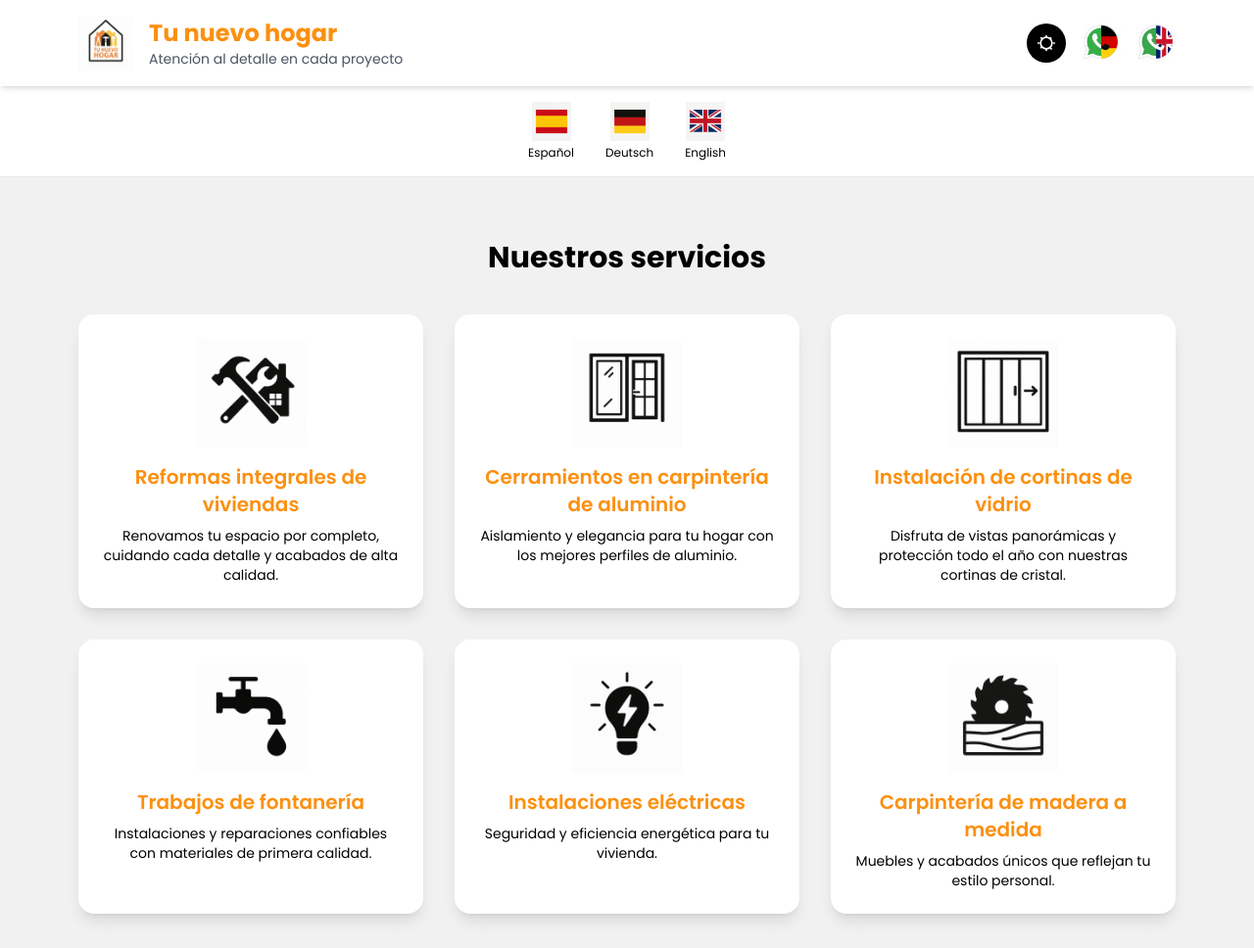
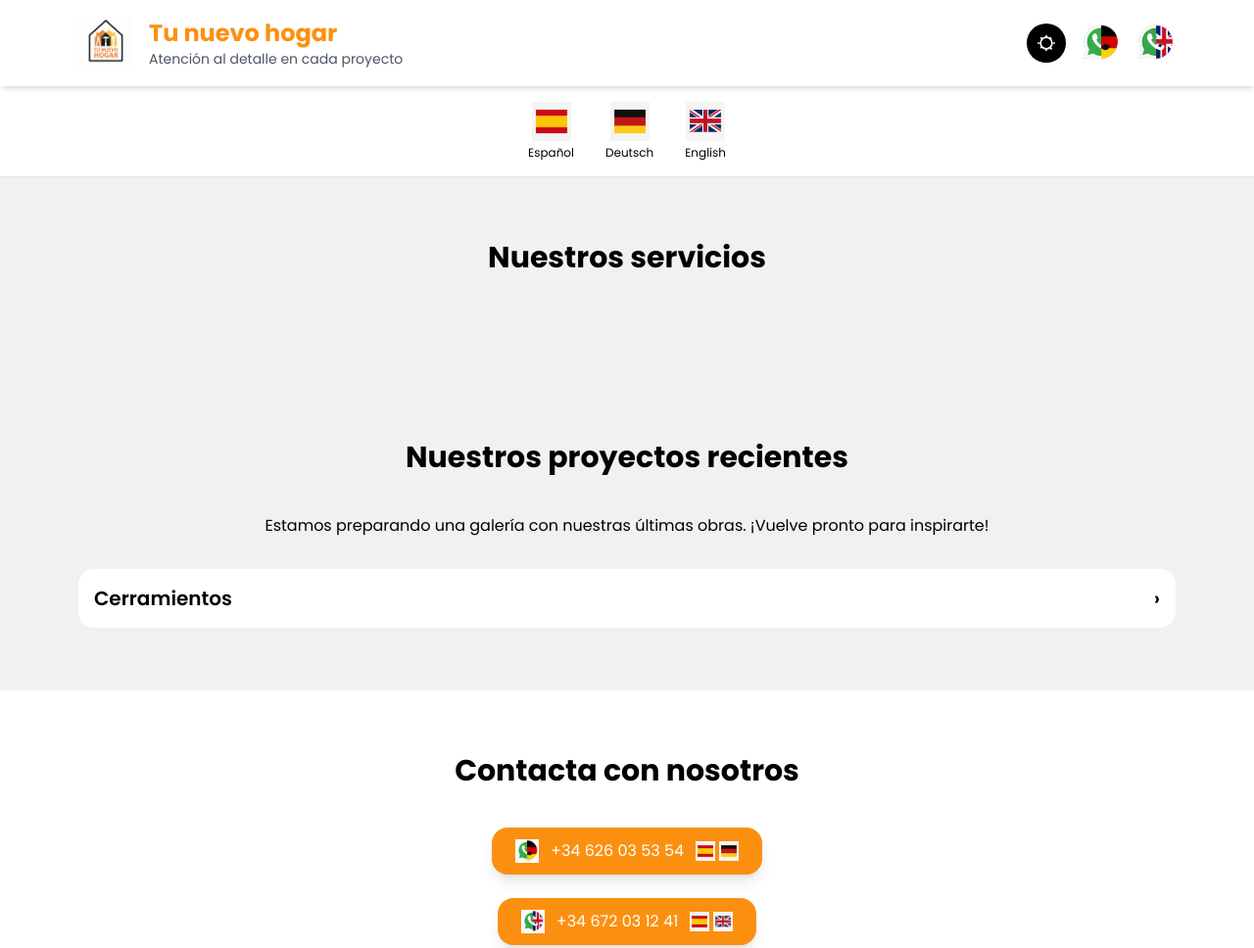
Before and after one commit to wekeke16/web-de-reformas, a plain HTML site: page index.html in a window 1280 px wide. Shown: the top 968 px of the page at 98% size. Drawn offline with nearby package versions, Linux system fonts and the light colour scheme.

Commit message:
Update index.html

```diff
--- a/index.html
+++ b/index.html
@@ -50,8 +50,19 @@
   </script>
 
   <style>
-    body { font-family: 'Poppins', sans-serif; }
-    :focus-visible { outline: 2px solid #fb9010; outline-offset: 2px; }
+    body{font-family:'Poppins',sans-serif}
+    :focus-visible{outline:2px solid #fb9010;outline-offset:2px}
+
+    /* --- resumen “details” sin viñetas y con flecha --- */
+    details summary{list-style:none;cursor:pointer;display:flex;align-items:center;justify-content:space-between}
+    details summary::-webkit-details-marker{display:none}
+    details summary::after{content:'›';font-size:1.25rem;line-height:1;transition:transform .3s ease;margin-left:.5rem}
+    details[open] summary::after{transform:rotate(90deg)}
+
+    /* --- Galería horizontal --- */
+    .row-scroll{display:flex;gap:1rem;overflow-x:auto;scroll-snap-type:x mandatory;padding-bottom:1rem}
+    .row-scroll>*{scroll-snap-align:start;flex:0 0 auto}
+    .row-scroll img,.row-scroll video{height:10rem;border-radius:.75rem;box-shadow:0 2px 8px rgb(0 0 0 / .1)}
   </style>
 </head>
 <body class="bg-background text-neutral dark:text-gray-100 selection:bg-primary/20">
@@ -114,45 +125,7 @@
     <section id="servicios" class="py-16">
       <div class="max-w-6xl mx-auto px-4">
         <h2 class="text-3xl font-bold text-center mb-10 reveal" data-i18n="services_title">Nuestros servicios</h2>
-        <div class="grid gap-8 md:grid-cols-2 lg:grid-cols-3">
-          <!-- … (tarjetas existentes) … -->
-          <!-- 1 -->
-          <div class="bg-white dark:bg-neutral rounded-2xl shadow-lg p-6 flex flex-col items-center text-center transform hover:scale-[1.03] transition reveal">
-            <img src="1.png" alt="Reformas integrales" class="h-28 w-28 object-contain mb-4" loading="lazy" />
-            <h3 class="text-xl font-semibold mb-2 text-primary" data-i18n="card1_title">Reformas integrales de viviendas</h3>
-            <p class="text-sm" data-i18n="card1_desc">Renovamos tu espacio por completo, cuidando cada detalle y acabados de alta calidad.</p>
-          </div>
-          <!-- 2 -->
-          <div class="bg-white dark:bg-neutral rounded-2xl shadow-lg p-6 flex flex-col items-center text-center transform hover:scale-[1.03] transition reveal">
-            <img src="2.png" alt="Cerramientos de aluminio" class="h-28 w-28 object-contain mb-4" loading="lazy" />
-            <h3 class="text-xl font-semibold mb-2 text-primary" data-i18n="card2_title">Cerramientos en carpintería de aluminio</h3>
-            <p class="text-sm" data-i18n="card2_desc">Aislamiento y elegancia para tu hogar con los mejores perfiles de aluminio.</p>
-          </div>
-          <!-- 3 -->
-          <div class="bg-white dark:bg-neutral rounded-2xl shadow-lg p-6 flex flex-col items-center text-center transform hover:scale-[1.03] transition reveal">
-            <img src="3.png" alt="Cortinas de vidrio" class="h-28 w-28 object-contain mb-4" loading="lazy" />
-            <h3 class="text-xl font-semibold mb-2 text-primary" data-i18n="card3_title">Instalación de cortinas de vidrio</h3>
-            <p class="text-sm" data-i18n="card3_desc">Disfruta de vistas panorámicas y protección todo el año con nuestras cortinas de cristal.</p>
-          </div>
-          <!-- 4 -->
-          <div class="bg-white dark:bg-neutral rounded-2xl shadow-lg p-6 flex flex-col items-center text-center transform hover:scale-[1.03] transition reveal">
-            <img src="4.png" alt="Fontanería" class="h-28 w-28 object-contain mb-4" loading="lazy" />
-            <h3 class="text-xl font-semibold mb-2 text-primary" data-i18n="card4_title">Trabajos de fontanería</h3>
-            <p class="text-sm" data-i18n="card4_desc">Instalaciones y reparaciones confiables con materiales de primera calidad.</p>
-          </div>
-          <!-- 5 -->
-          <div class="bg-white dark:bg-neutral rounded-2xl shadow-lg p-6 flex flex-col items-center text-center transform hover:scale-[1.03] transition reveal">
-            <img src="5.png" alt="Instalaciones eléctricas" class="h-28 w-28 object-contain mb-4" loading="lazy" />
-            <h3 class="text-xl font-semibold mb-2 text-primary" data-i18n="card5_title">Instalaciones eléctricas</h3>
-            <p class="text-sm" data-i18n="card5_desc">Seguridad y eficiencia energética para tu vivienda.</p>
-          </div>
-          <!-- 6 -->
-          <div class="bg-white dark:bg-neutral rounded-2xl shadow-lg p-6 flex flex-col items-center text-center transform hover:scale-[1.03] transition reveal">
-            <img src="6.png" alt="Carpintería de madera" class="h-28 w-28 object-contain mb-4" loading="lazy" />
-            <h3 class="text-xl font-semibold mb-2 text-primary" data-i18n="card6_title">Carpintería de madera a medida</h3>
-            <p class="text-sm" data-i18n="card6_desc">Muebles y acabados únicos que reflejan tu estilo personal.</p>
-          </div>
-        </div>
+        <div class="grid gap-8 md:grid-cols-2 lg:grid-cols-3"><!-- … tarjetas existentes … --></div>
       </div>
     </section>
 
@@ -161,6 +134,13 @@
       <div class="max-w-6xl mx-auto px-4">
         <h2 class="text-3xl font-bold text-center mb-10 reveal" data-i18n="projects_title">Nuestros proyectos recientes</h2>
         <p class="text-center reveal" data-i18n="projects_desc">Estamos preparando una galería con nuestras últimas obras. ¡Vuelve pronto para inspirarte!</p>
+
+        <!-- SUBSECCIÓN CERRAMIENTOS -->
+        <details id="cerramientos" class="mt-8 bg-white dark:bg-neutral rounded-2xl p-4 reveal">
+          <summary class="text-xl font-semibold" data-i18n="cerramientos_title">Cerramientos</summary>
+          <!-- Galería generada por JS -->
+          <div id="cerramientos-gallery" class="mt-6 space-y-8"></div>
+        </details>
       </div>
     </section>
 
@@ -168,7 +148,6 @@
     <section id="contacto" class="py-16 bg-white dark:bg-neutral">
       <div class="max-w-6xl mx-auto px-4">
         <h2 class="text-3xl font-bold text-center mb-10 reveal" data-i18n="contact_title">Contacta con nosotros</h2>
-
         <div class="flex flex-col items-center gap-6 reveal">
           <!-- Botón ES / DE -->
           <a href="https://wa.me/34626035354" class="flex items-center gap-3 bg-primary text-white px-6 py-3 rounded-2xl shadow-lg hover:scale-105 transition">
@@ -196,7 +175,7 @@
           </a>
         </div>
 
-        <!-- MAPA DE ALICANTE -->
+        <!-- MAPA -->
         <div class="mt-10 reveal">
           <h3 class="text-xl font-semibold mb-4 text-center" data-i18n="location_title">Nuestra ubicación en Alicante y alrededores</h3>
           <div class="aspect-w-16 aspect-h-9 bg-background border rounded-2xl overflow-hidden shadow-lg">
@@ -207,26 +186,7 @@
     </section>
 
     <!-- SOBRE NOSOTROS -->
-    <section id="sobre-nosotros" class="py-16 bg-white dark:bg-neutral">
-      <div class="max-w-6xl mx-auto px-4">
-        <h2 class="text-3xl font-bold text-center mb-10 reveal" data-i18n="about_title">Sobre nosotros 👷‍♂️</h2>
-        <div class="flex flex-col md:flex-row items-center gap-10">
-          <div class="flex-1 flex justify-center gap-6 reveal">
-            <img src="foto 1.png" alt="Miembro del equipo trabajando" class="w-40 h-40 object-cover rounded-full shadow-lg" loading="lazy" />
-            <img src="foto 2.png" alt="Sonrisa del equipo tras terminar un proyecto" class="w-40 h-40 object-cover rounded-full shadow-lg" loading="lazy" />
-          </div>
-          <div class="flex-1 reveal">
-            <p class="text-lg leading-relaxed" data-i18n="about_desc">
-              Con años de experiencia en <span class="text-primary font-semibold">albañilería</span>,
-              <span class="text-primary font-semibold">cerramientos de aluminio</span> e
-              <span class="text-primary font-semibold">instalación de cortinas de vidrio</span>,
-              nuestro equipo se dedica a crear espacios que combinan funcionalidad y estética.
-              Tu satisfacción es nuestro mayor orgullo. 💪🏡
-            </p>
-          </div>
-        </div>
-      </div>
-    </section>
+    <section id="sobre-nosotros" class="py-16 bg-white dark:bg-neutral"><!-- … sin cambios … --></section>
   </main>
 
   <!-- FOOTER -->
@@ -241,121 +201,108 @@
     /* ---------- Internationalisation ---------- */
     const translations = {
       es: {
-        brand: "Tu nuevo hogar",
-        tagline: "Atención al detalle en cada proyecto",
-        services_title: "Nuestros servicios",
-        card1_title: "Reformas integrales de viviendas",
-        card1_desc: "Renovamos tu espacio por completo, cuidando cada detalle y acabados de alta calidad.",
-        card2_title: "Cerramientos en carpintería de aluminio",
-        card2_desc: "Aislamiento y elegancia para tu hogar con los mejores perfiles de aluminio.",
-        card3_title: "Instalación de cortinas de vidrio",
-        card3_desc: "Disfruta de vistas panorámicas y protección todo el año con nuestras cortinas de cristal.",
-        card4_title: "Trabajos de fontanería",
-        card4_desc: "Instalaciones y reparaciones confiables con materiales de primera calidad.",
-        card5_title: "Instalaciones eléctricas",
-        card5_desc: "Seguridad y eficiencia energética para tu vivienda.",
-        card6_title: "Carpintería de madera a medida",
-        card6_desc: "Muebles y acabados únicos que reflejan tu estilo personal.",
-        projects_title: "Nuestros proyectos recientes",
-        projects_desc: "Estamos preparando una galería con nuestras últimas obras. ¡Vuelve pronto para inspirarte!",
-        contact_title: "Contacta con nosotros",
-        location_title: "Nuestra ubicación en Alicante y alrededores",
-        about_title: "Sobre nosotros 👷‍♂️",
-        about_desc: "Con años de experiencia en <span class='text-primary font-semibold'>albañilería</span>, <span class='text-primary font-semibold'>cerramientos de aluminio</span> e <span class='text-primary font-semibold'>instalación de cortinas de vidrio</span>, nuestro equipo se dedica a crear espacios que combinan funcionalidad y estética. Tu satisfacción es nuestro mayor orgullo. 💪🏡",
+        brand:"Tu nuevo hogar",
+        tagline:"Atención al detalle en cada proyecto",
+        services_title:"Nuestros servicios",
+        projects_title:"Nuestros proyectos recientes",
+        projects_desc:"Estamos preparando una galería con nuestras últimas obras. ¡Vuelve pronto para inspirarte!",
+        cerramientos_title:"Cerramientos",
+        contact_title:"Contacta con nosotros",
+        location_title:"Nuestra ubicación en Alicante y alrededores",
+        about_title:"Sobre nosotros 👷‍♂️",
       },
       de: {
-        brand: "Dein neues Zuhause",
-        tagline: "Liebe zum Detail in jedem Projekt",
-        services_title: "Unsere Leistungen",
-        card1_title: "Komplettsanierungen von Wohnungen",
-        card1_desc: "Wir renovieren Deinen Raum vollständig mit Liebe zum Detail und hochwertigen Oberflächen.",
-        card2_title: "Aluminium-Fenster- und Türsysteme",
-        card2_desc: "Isolierung und Eleganz für Dein Zuhause mit den besten Aluminiumprofilen.",
-        card3_title: "Glasvorhänge Montage",
-        card3_desc: "Genieße Panoramablicke und ganzjährigen Schutz mit unseren Glasvorhängen.",
-        card4_title: "Sanitärarbeiten",
-        card4_desc: "Zuverlässige Installationen und Reparaturen mit Materialien erster Qualität.",
-        card5_title: "Elektroinstallationen",
-        card5_desc: "Sicherheit und Energieeffizienz für Dein Zuhause.",
-        card6_title: "Maßgefertigte Tischlerei",
-        card6_desc: "Einzigartige Möbel und Oberflächen, die Deinen Stil widerspiegeln.",
-        projects_title: "Unsere aktuellen Projekte",
-        projects_desc: "Wir bereiten eine Galerie unserer neuesten Arbeiten vor. Schau bald wieder vorbei und lass Dich inspirieren!",
-        contact_title: "Kontaktiere uns",
-        location_title: "Unser Standort in Alicante und Umgebung",
-        about_title: "Über uns 👷‍♂️",
-        about_desc: "Mit jahrelanger Erfahrung in <span class='text-primary font-semibold'>Maurerarbeiten</span>, <span class='text-primary font-semibold'>Aluminiumkonstruktionen</span> und <span class='text-primary font-semibold'>Glasvorhängen</span> schaffen wir Räume, die Funktionalität und Ästhetik vereinen. Deine Zufriedenheit ist unser größter Stolz. 💪🏡",
+        brand:"Dein neues Zuhause",
+        tagline:"Liebe zum Detail in jedem Projekt",
+        services_title:"Unsere Leistungen",
+        projects_title:"Unsere aktuellen Projekte",
+        projects_desc:"Wir bereiten eine Galerie unserer neuesten Arbeiten vor. Schau bald wieder vorbei und lass Dich inspirieren!",
+        cerramientos_title:"Einhausungen",
+        contact_title:"Kontaktiere uns",
+        location_title:"Unser Standort in Alicante und Umgebung",
+        about_title:"Über uns 👷‍♂️",
       },
       en: {
-        brand: "Your new home",
-        tagline: "Attention to detail in every project",
-        services_title: "Our services",
-        card1_title: "Full home renovations",
-        card1_desc: "We transform your space completely, caring for every detail with high-quality finishes.",
-        card2_title: "Aluminium joinery enclosures",
-        card2_desc: "Insulation and elegance for your home using premium aluminium profiles.",
-        card3_title: "Glass curtain installation",
-        card3_desc: "Enjoy panoramic views and year-round protection with our glass curtains.",
-        card4_title: "Plumbing works",
-        card4_desc: "Reliable installations and repairs using top-grade materials.",
-        card5_title: "Electrical installations",
-        card5_desc: "Safety and energy efficiency for your residence.",
-        card6_title: "Custom wood carpentry",
-        card6_desc: "Unique furniture and finishes that reflect your personal style.",
-        projects_title: "Our recent projects",
-        projects_desc: "We're preparing a gallery of our latest work. Come back soon for inspiration!",
-        contact_title: "Get in touch",
-        location_title: "Our location in Alicante and surroundings",
-        about_title: "About us 👷‍♂️",
-        about_desc: "With years of experience in <span class='text-primary font-semibold'>masonry</span>, <span class='text-primary font-semibold'>aluminium enclosures</span> and <span class='text-primary font-semibold'>glass curtain installation</span>, our team creates spaces that combine functionality and aesthetics. Your satisfaction is our greatest pride. 💪🏡",
+        brand:"Your new home",
+        tagline:"Attention to detail in every project",
+        services_title:"Our services",
+        projects_title:"Our recent projects",
+        projects_desc:"We're preparing a gallery of our latest work. Come back soon for inspiration!",
+        cerramientos_title:"Enclosures",
+        contact_title:"Get in touch",
+        location_title:"Our location in Alicante and surroundings",
+        about_title:"About us 👷‍♂️",
       }
     };
 
-    function setLang(lang) {
-      document.querySelectorAll('[data-i18n]').forEach(el => {
-        const key = el.dataset.i18n;
-        const t = translations[lang][key];
-        if (t) {
-          if (el.tagName.toLowerCase() === 'input') {
-            el.placeholder = t;
-          } else {
-            el.innerHTML = t;
-          }
-        }
+    function setLang(lang){
+      document.querySelectorAll('[data-i18n]').forEach(el=>{
+        const key=el.dataset.i18n, t=translations[lang][key];
+        if(t){el.innerHTML=t;}
       });
-      document.documentElement.lang = lang;
-      localStorage.setItem('lang', lang);
+      document.documentElement.lang=lang;
+      localStorage.setItem('lang',lang);
     }
-
-    document.querySelectorAll('#selector-idioma button').forEach(btn =>
-      btn.addEventListener('click', () => setLang(btn.dataset.lang))
-    );
-    setLang(localStorage.getItem('lang') || 'es');
+    document.querySelectorAll('#selector-idioma button').forEach(btn=>btn.addEventListener('click',()=>setLang(btn.dataset.lang)));
+    setLang(localStorage.getItem('lang')||'es');
 
     /* ---------- Dark mode toggle ---------- */
-    (() => {
-      const root = document.documentElement;
-      const toggle = document.getElementById('theme-toggle');
-      const prefersDark = window.matchMedia('(prefers-color-scheme: dark)').matches;
-      if (localStorage.theme === 'dark' || (!('theme' in localStorage) && prefersDark)) {
-        root.classList.add('dark');
-      }
-      toggle.addEventListener('click', () => {
-        const isDark = root.classList.toggle('dark');
-        localStorage.theme = isDark ? 'dark' : 'light';
-      });
+    (()=>{const root=document.documentElement,toggle=document.getElementById('theme-toggle');
+      const prefersDark=window.matchMedia('(prefers-color-scheme: dark)').matches;
+      if(localStorage.theme==='dark'||(!('theme'in localStorage)&&prefersDark)){root.classList.add('dark')}
+      toggle.addEventListener('click',()=>{const isDark=root.classList.toggle('dark');localStorage.theme=isDark?'dark':'light';});
     })();
 
     /* ---------- Scroll reveal ---------- */
-    const observer = new IntersectionObserver(entries => {
-      entries.forEach(entry => {
-        if (entry.isIntersecting) {
-          entry.target.classList.add('animate-fadeIn');
-          observer.unobserve(entry.target);
+    const observer=new IntersectionObserver(entries=>{
+      entries.forEach(entry=>{if(entry.isIntersecting){entry.target.classList.add('animate-fadeIn');observer.unobserve(entry.target);}});
+    },{threshold:.2});
+    document.querySelectorAll('.reveal').forEach(el=>observer.observe(el));
+
+    /* ---------- CERRAMIENTOS GALLERY ---------- */
+    const cerramientosData=[
+      {folder:'1.0', count:5, videos:[4]},
+      {folder:'2.0', count:7, videos:[1,5]},
+      {folder:'3.0', count:6, videos:[]},
+      {folder:'4.0', count:5, videos:[4,5]},
+      {folder:'5.0', count:6, videos:[6]},
+      {folder:'6.0', count:3, videos:[3]},
+      {folder:'7.0', count:6, videos:[3,4]},
+      {folder:'8.0', count:4, videos:[3]},
+      {folder:'9.0', count:2, videos:[2]},
+      {folder:'10.0',count:5, videos:[3,4]},
+      {folder:'11.0',count:4, videos:[4]},
+      {folder:'12.0',count:3, videos:[]},
+      {folder:'13.0',count:4, videos:[4]},
+      {folder:'14.0',count:3, videos:[3]},
+      {folder:'15.0',count:2, videos:[]},
+      {folder:'16.0',count:2, videos:[2]},
+      {folder:'17.0',count:3, videos:[3]},
+      {folder:'18.0',count:2, videos:[2]},
+      {folder:'19.0',count:2, videos:[]}
+    ];
+
+    function buildCerramientosGallery(){
+      const basePath='media/cerramientos/', gallery=document.getElementById('cerramientos-gallery');
+      cerramientosData.forEach(({folder,count,videos})=>{
+        const prefix=folder.split('.')[0];
+        const row=document.createElement('div');row.className='row-scroll';
+        for(let i=1;i<=count;i++){
+          const isVideo=videos.includes(i);
+          const file=`${basePath}${folder}/${prefix}.${i}.${isVideo?'mp4':'jpg'}`;
+          if(isVideo){
+            const vid=document.createElement('video');
+            vid.src=file;vid.controls=true;row.appendChild(vid);
+          }else{
+            const img=document.createElement('img');
+            img.src=file;img.alt=`${translations[document.documentElement.lang].cerramientos_title} ${prefix}.${i}`;
+            img.loading='lazy';row.appendChild(img);
+          }
         }
+        gallery.appendChild(row);
       });
-    }, { threshold: 0.2 });
-    document.querySelectorAll('.reveal').forEach(el => observer.observe(el));
+    }
+    document.addEventListener('DOMContentLoaded',buildCerramientosGallery);
   </script>
 </body>
 </html>
```
